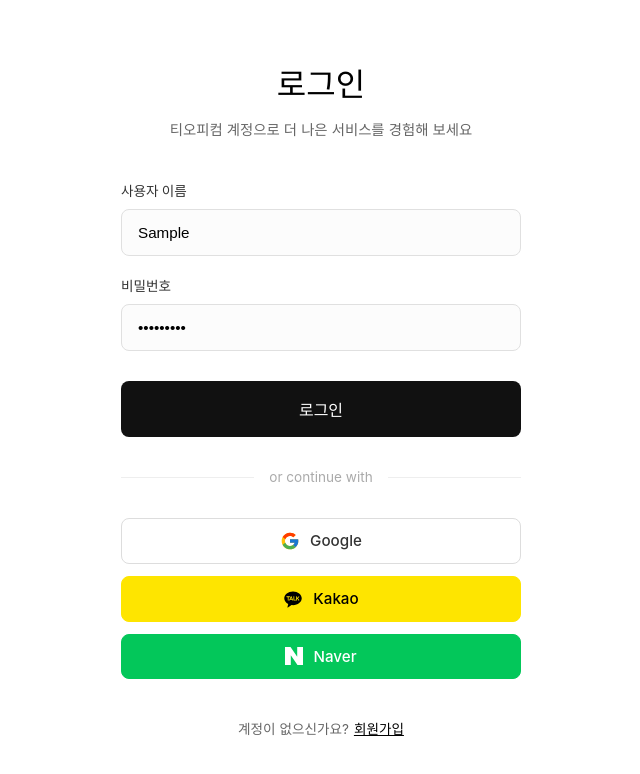
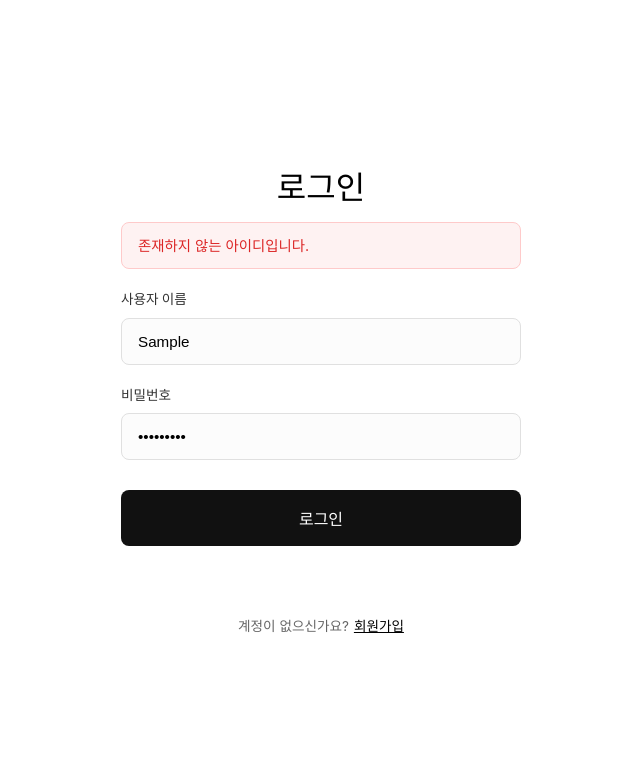
Before and after one commit to ten0213/GDGoC_Hackathon_One_Wave_FE, a React (Vite) app in the folder connectable/: page /login in a window 1280 px wide. Both pictures are taken after typing "Sample", "Sample123" into the empty fields and a click on the button "로그인". Shown: the top 774 px of the page, without its empty margins (319-959 px from the left). Built offline with nearby package versions, Linux system fonts and the light colour scheme.

Commit message:
로그인 및 회원가입 기능 추가

```diff
--- a/connectable/src/components/Header.css
+++ b/connectable/src/components/Header.css
@@ -113,3 +113,30 @@
   height: 100%;
   object-fit: cover;
 }
+
+.user-greeting {
+  color: #364153;
+  font-family: 'Inter', 'Noto Sans KR', sans-serif;
+  font-weight: 500;
+  font-size: 14px;
+  line-height: 24px;
+  white-space: nowrap;
+}
+
+.logout-btn {
+  padding: 6px 16px;
+  border: 1px solid #d1d5dc;
+  border-radius: 8px;
+  background-color: white;
+  color: #364153;
+  font-family: 'Inter', 'Noto Sans KR', sans-serif;
+  font-weight: 500;
+  font-size: 14px;
+  cursor: pointer;
+  transition: background-color 0.2s, color 0.2s;
+}
+
+.logout-btn:hover {
+  background-color: #f3f4f6;
+  color: #101828;
+}
--- a/connectable/src/components/Header.tsx
+++ b/connectable/src/components/Header.tsx
@@ -1,6 +1,7 @@
 import { FaCode, FaBell } from "react-icons/fa";
 import './Header.css';
 import { useNavigate } from 'react-router-dom'
+import { getCurrentUser, logoutUser } from '../utils/auth';
 
 // Using a placeholder avatar if the asset path from Figma isn't directly usable or as a default
 const DEFAULT_AVATAR = "https://ui-avatars.com/api/?name=User&background=random";
@@ -10,9 +11,17 @@
 
 
 const navigate = useNavigate();
+const user = getCurrentUser();
 
 const ConstableClick2 = () =>{
     navigate('/')
+}
+
+const handleLogout = () => {
+    if (window.confirm('정말로 로그아웃하시겠습니까?')) {
+        logoutUser();
+        navigate('/login');
+    }
 }
 
 
@@ -42,6 +51,12 @@
                         <div className="user-avatar">
                             <img src={DEFAULT_AVATAR} alt="User Avatar" />
                         </div>
+
+                        {user && (
+                            <span className="user-greeting">안녕하세요, {user.name} 님</span>
+                        )}
+
+                        <button className="logout-btn" onClick={handleLogout}>로그아웃</button>
                     </div>
                 </nav>
             </div>
--- a/connectable/src/pages/Auth.css
+++ b/connectable/src/pages/Auth.css
@@ -151,6 +151,28 @@
   border: 1px solid #03c75a;
 }
 
+.auth-error {
+  background-color: #fef2f2;
+  color: #dc2626;
+  border: 1px solid #fecaca;
+  border-radius: 8px;
+  padding: 12px 16px;
+  margin-bottom: 20px;
+  font-size: 0.9rem;
+  text-align: left;
+}
+
+.auth-success {
+  background-color: #f0fdf4;
+  color: #16a34a;
+  border: 1px solid #bbf7d0;
+  border-radius: 8px;
+  padding: 12px 16px;
+  margin-bottom: 20px;
+  font-size: 0.9rem;
+  text-align: left;
+}
+
 .auth-link {
   margin-top: 40px;
   font-size: 0.85rem;
--- a/connectable/src/pages/HomePage/MainPage.tsx
+++ b/connectable/src/pages/HomePage/MainPage.tsx
@@ -1,6 +1,8 @@
 import { useNavigate } from 'react-router-dom'
-import Header from '../../components/Header/Unlogin_Header'
+import Unlogin_Header from '../../components/Header/Unlogin_Header'
+import LoggedInHeader from '../../components/Header'
 import Footer from '../../layout/Footer/Footer'
+import { isLoggedIn } from '../../utils/auth'
 import ProcessCard from '../../components/ProcessCard/ProcessCard'
 import ScoreCard from '../../components/ScoreCard/ScoreCard'
 import styles from './MainPage.module.css'
@@ -47,7 +49,7 @@
 
   return (
     <div>
-      <Header />
+      {isLoggedIn() ? <LoggedInHeader /> : <Unlogin_Header />}
 
       <main className={styles.main}>
         {/* Hero Section */}
--- a/connectable/src/pages/LoginPage.tsx
+++ b/connectable/src/pages/LoginPage.tsx
@@ -1,17 +1,25 @@
 import React, { useState } from 'react';
-import { Link } from 'react-router-dom';
-import { FcGoogle } from 'react-icons/fc';
-import { RiKakaoTalkFill } from 'react-icons/ri';
-import { SiNaver } from 'react-icons/si';
+import { Link, useNavigate } from 'react-router-dom';
+import { loginUser } from '../utils/auth';
 import './Auth.css';
 
 const LoginPage: React.FC = () => {
     const [identifier, setIdentifier] = useState('');
     const [password, setPassword] = useState('');
+    const [error, setError] = useState('');
+    const navigate = useNavigate();
 
     const handleSubmit = (e: React.FormEvent) => {
         e.preventDefault();
-        console.log('Login attempt:', { identifier, password });
+        setError('');
+
+        const result = loginUser(identifier, password);
+        if (!result.success) {
+            setError(result.message);
+            return;
+        }
+
+        navigate('/');
     };
 
     return (
@@ -19,7 +27,8 @@
             <main className="auth-main">
                 <div className="auth-content">
                     <h2 className="auth-title">로그인</h2>
-                    <p className="auth-subtitle">티오피컴 계정으로 더 나은 서비스를 경험해 보세요</p>
+
+                    {error && <div className="auth-error">{error}</div>}
 
                     <form onSubmit={handleSubmit}>
                         <div>
@@ -47,23 +56,6 @@
                         <button type="submit" className="submit-btn">로그인</button>
                     </form>
 
-                    <div className="divider">or continue with</div>
-
-                    <div className="social-buttons">
-                        <button className="social-btn google">
-                            <FcGoogle size={20} />
-                            Google
-                        </button>
-                        <button className="social-btn kakao">
-                            <RiKakaoTalkFill size={20} />
-                            Kakao
-                        </button>
-                        <button className="social-btn naver">
-                            <SiNaver size={18} />
-                            Naver
-                        </button>
-                    </div>
-
                     <div className="auth-link">
                         계정이 없으신가요?
                         <Link to="/signup">회원가입</Link>
--- a/connectable/src/pages/SignupPage.tsx
+++ b/connectable/src/pages/SignupPage.tsx
@@ -1,5 +1,6 @@
 import React, { useState } from 'react';
-import { Link } from 'react-router-dom';
+import { Link, useNavigate } from 'react-router-dom';
+import { registerUser } from '../utils/auth';
 import './Auth.css';
 
 const SignupPage: React.FC = () => {
@@ -8,10 +9,28 @@
     const [password, setPassword] = useState('');
     const [confirmPassword, setConfirmPassword] = useState('');
     const [email, setEmail] = useState('');
+    const [error, setError] = useState('');
+    const [success, setSuccess] = useState('');
+    const navigate = useNavigate();
 
     const handleSubmit = (e: React.FormEvent) => {
         e.preventDefault();
-        console.log('Signup attempt:', { name, identifier, email, password, confirmPassword });
+        setError('');
+        setSuccess('');
+
+        if (password !== confirmPassword) {
+            setError('비밀번호가 일치하지 않습니다.');
+            return;
+        }
+
+        const result = registerUser({ name, identifier, email, password });
+        if (!result.success) {
+            setError(result.message);
+            return;
+        }
+
+        setSuccess(result.message);
+        setTimeout(() => navigate('/login'), 1000);
     };
 
     return (
@@ -20,6 +39,9 @@
                 <div className="auth-content">
                     <h2 className="auth-title">회원가입</h2>
                     <p className="auth-subtitle">티오피컴의 회원이 되어 다양한 혜택을 누려보세요</p>
+
+                    {error && <div className="auth-error">{error}</div>}
+                    {success && <div className="auth-success">{success}</div>}
 
                     <form onSubmit={handleSubmit}>
                         <div>
@@ -34,7 +56,7 @@
                             />
                         </div>
                         <div>
-                            <label className="form-label">사용자 이름</label>
+                            <label className="form-label">사용자 ID</label>
                             <input
                                 type="text"
                                 className="form-input"
--- /dev/null
+++ b/connectable/src/utils/auth.ts
@@ -0,0 +1,51 @@
+export interface User {
+  name: string;
+  identifier: string;
+  email: string;
+  password: string;
+}
+
+const USERS_KEY = 'connectable_users';
+const CURRENT_USER_KEY = 'connectable_current_user';
+
+export function getUsers(): User[] {
+  const data = sessionStorage.getItem(USERS_KEY);
+  return data ? JSON.parse(data) : [];
+}
+
+export function registerUser(user: User): { success: boolean; message: string } {
+  const users = getUsers();
+  if (users.some((u) => u.identifier === user.identifier)) {
+    return { success: false, message: '이미 사용 중인 아이디입니다.' };
+  }
+  users.push(user);
+  sessionStorage.setItem(USERS_KEY, JSON.stringify(users));
+  return { success: true, message: '회원가입이 완료되었습니다.' };
+}
+
+export function loginUser(identifier: string, password: string): { success: boolean; message: string } {
+  const users = getUsers();
+  const user = users.find((u) => u.identifier === identifier);
+  if (!user) {
+    return { success: false, message: '존재하지 않는 아이디입니다.' };
+  }
+  if (user.password !== password) {
+    return { success: false, message: '비밀번호가 일치하지 않습니다.' };
+  }
+  const { password: _, ...safeUser } = user;
+  sessionStorage.setItem(CURRENT_USER_KEY, JSON.stringify(safeUser));
+  return { success: true, message: '로그인 성공!' };
+}
+
+export function getCurrentUser(): Omit<User, 'password'> | null {
+  const data = sessionStorage.getItem(CURRENT_USER_KEY);
+  return data ? JSON.parse(data) : null;
+}
+
+export function logoutUser(): void {
+  sessionStorage.removeItem(CURRENT_USER_KEY);
+}
+
+export function isLoggedIn(): boolean {
+  return sessionStorage.getItem(CURRENT_USER_KEY) !== null;
+}
```
